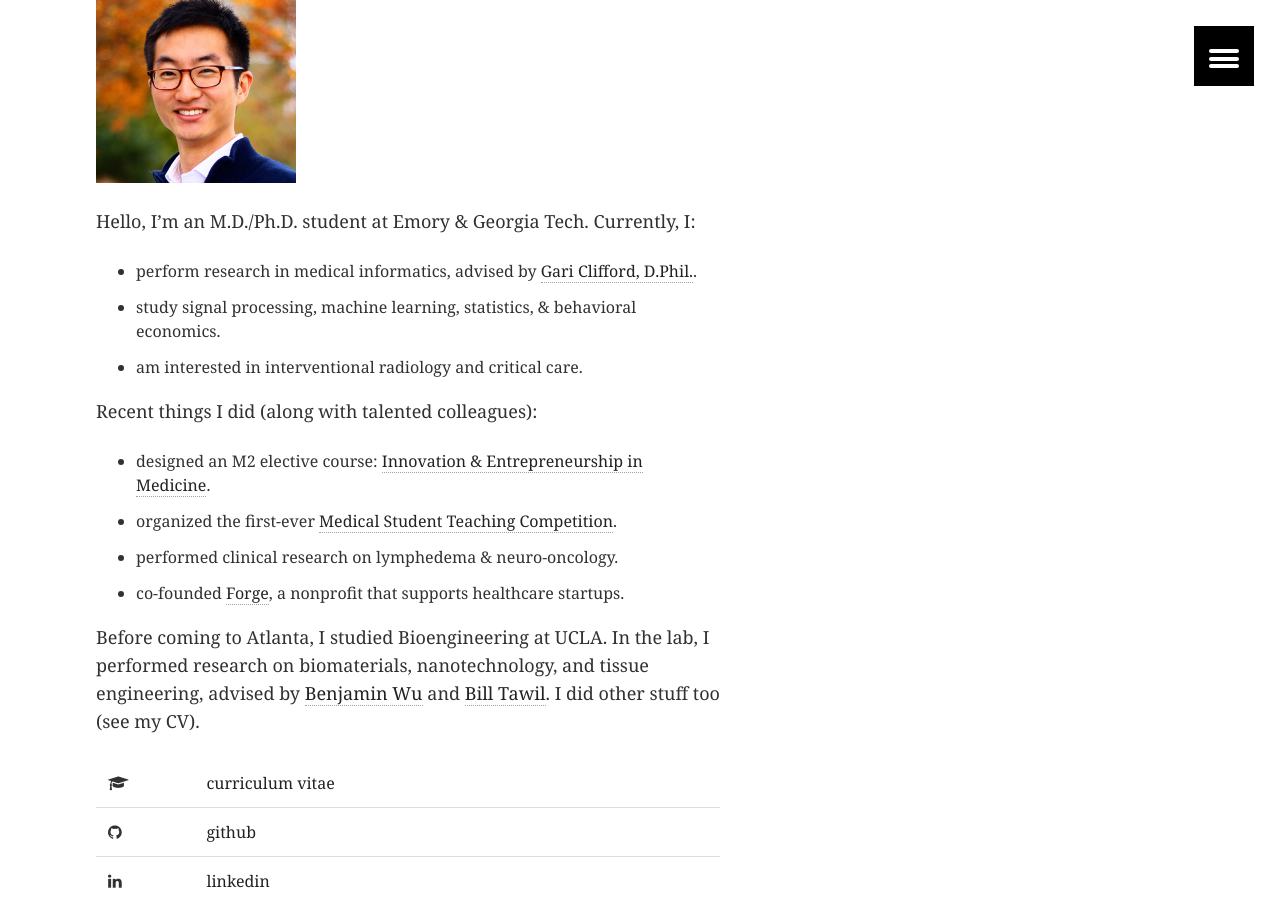
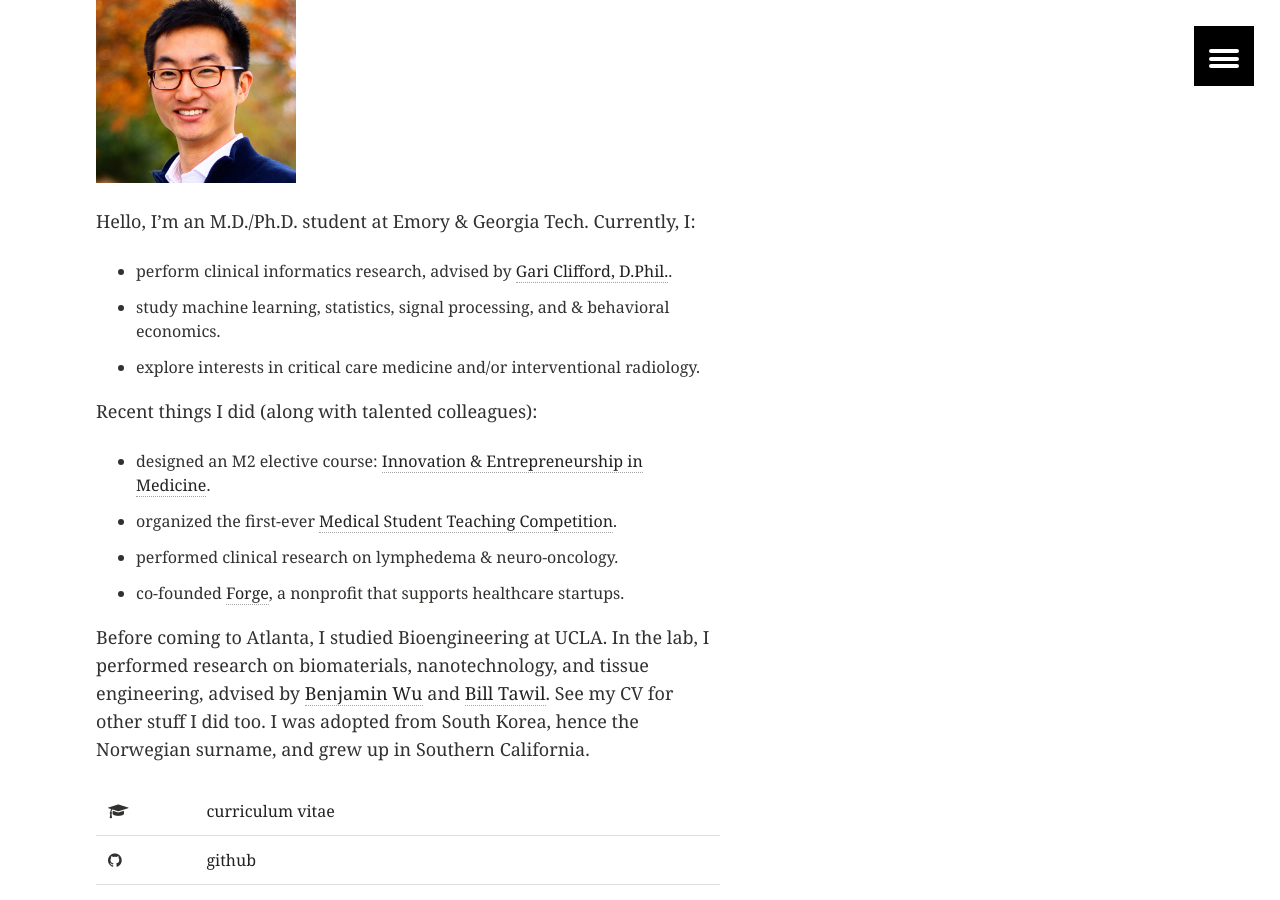
Before and after one commit to erikr/erikr.github.io, a Jekyll site: the page built from about.md, in a window 1280 px wide and 900 px high, scrolled down 251 px. Built offline with Jekyll 4.4.1, drawn with Linux system fonts in a browser that asks for light colours; nearby versions of some CDN libraries.

Commit message:
updates to about

```diff
--- a/about.md
+++ b/about.md
@@ -8,9 +8,9 @@ title: "About"
 
 Hello, I'm an M.D./Ph.D. student at Emory & Georgia Tech. Currently, I:
 
-+ perform research in medical informatics, advised by [Gari Clifford, D.Phil.](http://gdclifford.info/gari.html).
-+ study signal processing, machine learning, statistics, & behavioral economics.
-+ am interested in interventional radiology and critical care.
++ perform clinical informatics research, advised by [Gari Clifford, D.Phil.](http://gdclifford.info/gari.html).
++ study machine learning, statistics, signal processing, and & behavioral economics.
++ explore interests in critical care medicine and/or interventional radiology.
 
 Recent things I did (along with talented colleagues):
 
@@ -19,7 +19,7 @@ Recent things I did (along with talented colleagues):
 + performed clinical research on lymphedema & neuro-oncology.
 + co-founded [Forge](http://forgehealth.org), a nonprofit that supports healthcare startups.
 
-Before coming to Atlanta, I studied Bioengineering at UCLA. In the lab, I performed research on biomaterials, nanotechnology, and tissue engineering, advised by [Benjamin Wu](http://www.bioeng.ucla.edu/people/faculty/Faculty/benjamin-m.-wu-d.d.s.-ph.d) and [Bill Tawil](http://www.bioeng.ucla.edu/people/faculty/adjunct-faculty/bill-j.-tawil-ph.d). I did other stuff too (see my CV).
+Before coming to Atlanta, I studied Bioengineering at UCLA. In the lab, I performed research on biomaterials, nanotechnology, and tissue engineering, advised by [Benjamin Wu](http://www.bioeng.ucla.edu/people/faculty/Faculty/benjamin-m.-wu-d.d.s.-ph.d) and [Bill Tawil](http://www.bioeng.ucla.edu/people/faculty/adjunct-faculty/bill-j.-tawil-ph.d). See my CV for other stuff I did too. I was adopted from South Korea, hence the Norwegian surname, and grew up in Southern California.
 
 <i class="fa fa-graduation-cap"></i> | [curriculum vitae](https://dl.dropboxusercontent.com/u/1102315/Erik%20Reinertsen%20CV.pdf)
 <i class="fa fa-github"></i> | [github](https://github.com/erikreinertsen)
```
